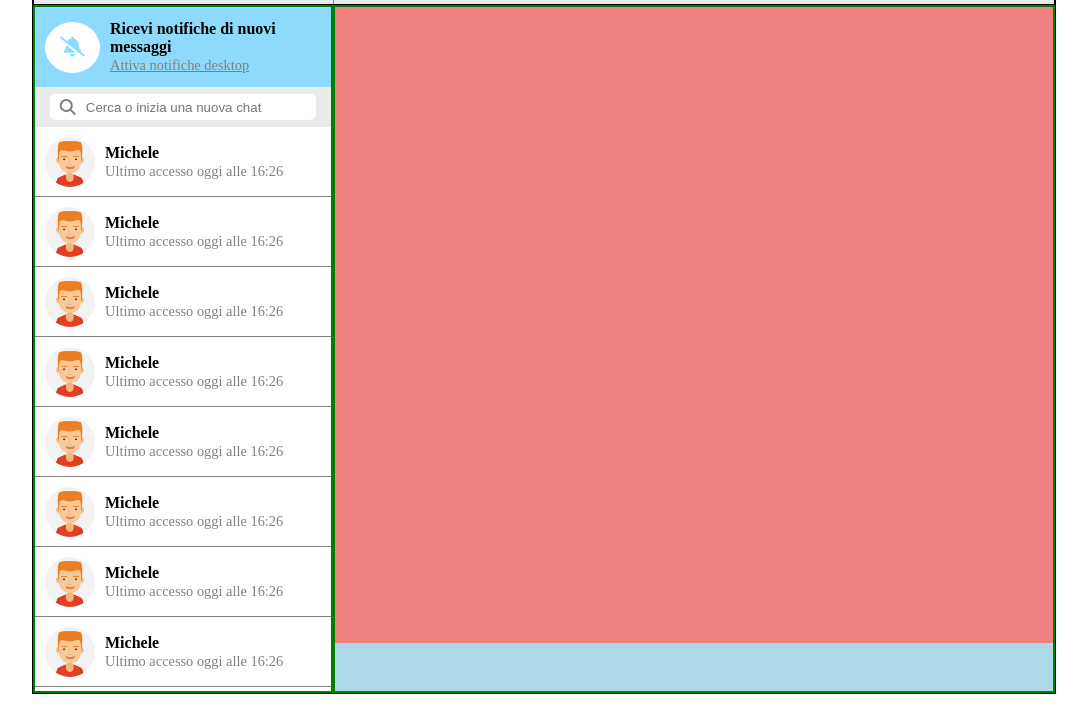
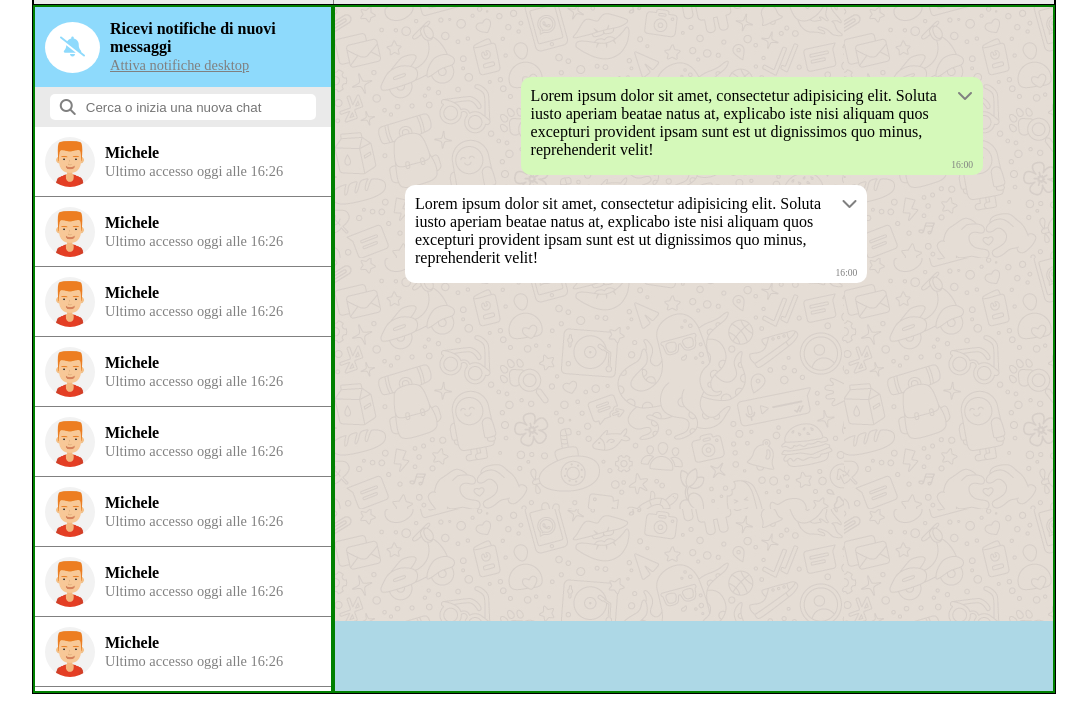
Before and after one commit to LucaElisio/html-css-boolzapp, a plain HTML site: page index.html in a window 1280 px wide. Shown: the part 86-800 px from the top of the page, without its empty margins (96-1183 px from the left). Drawn offline with Linux system fonts and the light colour scheme.

Commit message:
feat: chat details

```diff
--- a/css/style.css
+++ b/css/style.css
@@ -57,6 +57,9 @@ ul{
     overflow-y: scroll;
 }
 
+.wrap{
+    flex-wrap: wrap;
+}
 
 /* UTILITIES */
 .w-100{
@@ -229,13 +232,56 @@ body{
 }
 
 .chat{
-    height: 93%;
+    padding: 20px;
+    height: calc(100% - 70px);
+    background-image: url(../img/mine.jpg);
+    overflow-y: scroll;
     /* debug */
-    background-color: lightcoral;
+    /* background-color: lightcoral; */
 }
 
+.col{
+    width: 100%;
+    margin-bottom: 10px;
+}
+
+
+.end{
+    justify-content: flex-end;
+}
+
+.sent{
+    background-color: #d5f9ba;
+}
+
+.received {
+    background-color: white;
+}
+
+.message{
+    padding: 10px 10px 5px 10px;
+    max-width: 80%;
+    border-radius: 10px;
+}
+
+.text{
+    gap: 10px;
+}
+
+.text i{
+    color: grey;
+}
+
+.message-hour{
+    color: gray;
+    font-size: 0.6rem;
+    text-align: right;
+}
+
+
+
 .write{
-    height: 7%;
+    height: 70px;
     /* debug */
     background-color: lightblue;
 }
@@ -312,6 +358,10 @@ body{
         display: block;
     }
 
+    .chat{
+        padding: 30px;
+    }
+
 }
 
 /* Desktop */
@@ -339,4 +389,8 @@ body{
     .user-desc{
         display: block;
     }
+
+    .chat{
+        padding: 70px;
+    }
 }
--- a/index.html
+++ b/index.html
@@ -331,7 +331,36 @@
             <section class="main-chat w-100">
 
                 <!-- Chat -->
-                <div class="chat flex">
+                <div class="chat">
+
+                    <div class="chat-container flex wrap">
+                        <div class="col">
+                            <div class="end flex">
+                                <div class="message sent">
+                                    <div class="text flex space-btw">
+                                        <p>Lorem ipsum dolor sit amet, consectetur adipisicing elit. Soluta iusto aperiam beatae natus at, explicabo iste nisi aliquam quos excepturi provident ipsam sunt est ut dignissimos quo minus, reprehenderit velit!</p>
+                                        <i class="fa-solid fa-chevron-down"></i>
+                                    </div>
+
+                                    <div class="message-hour">16:00</div>
+
+                                </div>
+                            </div>
+                        </div>
+                        <div class="col">
+                            <div class="flex">
+                                <div class="message received">
+                                    <div class="text flex space-btw">
+                                        <p>Lorem ipsum dolor sit amet, consectetur adipisicing elit. Soluta iusto aperiam beatae natus at, explicabo iste nisi aliquam quos excepturi provident ipsam sunt est ut dignissimos quo minus, reprehenderit velit!</p>
+                                        <i class="fa-solid fa-chevron-down"></i>
+                                    </div>
+
+                                    <div class="message-hour">16:00</div>
+
+                                </div>
+                            </div>
+                        </div>
+                    </div>
 
                 </div>
                 <!-- /Chat -->
```
